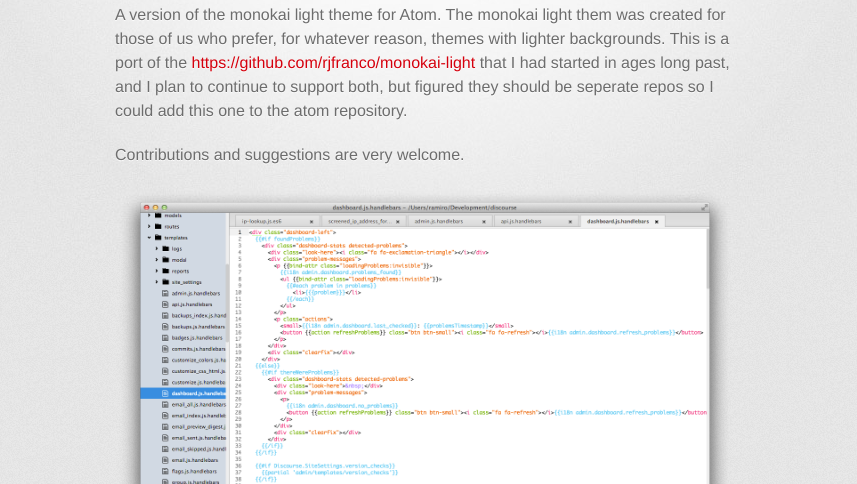
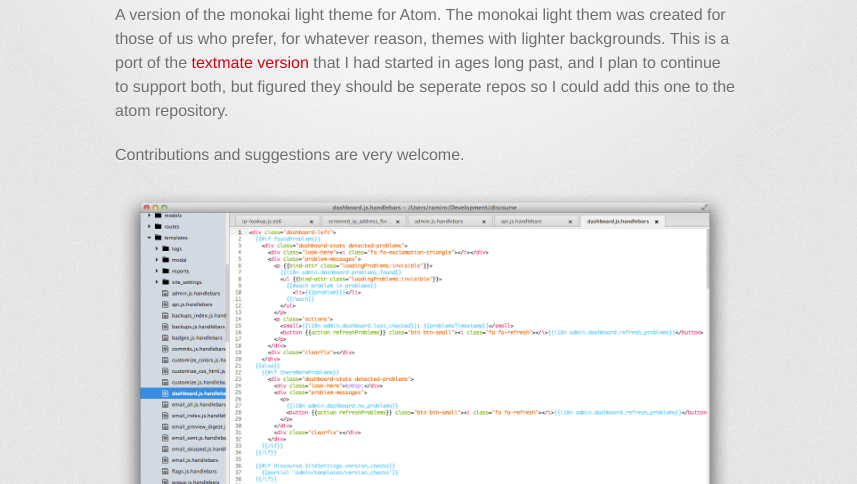
Before and after one commit to rjfranco/atom-monokai-light, a plain HTML site: page index.html in a window 1280 px wide. Shown: the part 316-800 px from the top of the page, without its empty margins (215-1072 px from the left). Drawn offline with Linux system fonts and the light colour scheme; a web font is replaced by a local one.

Commit message:
correcting link

```diff
--- a/index.html
+++ b/index.html
@@ -34,7 +34,7 @@
           <h1>
 <a name="monokai-light-theme" class="anchor" href="#monokai-light-theme"><span class="octicon octicon-link"></span></a>Monokai Light Theme</h1>
 
-<p>A version of the monokai light theme for Atom. The monokai light them was created for those of us who prefer, for whatever reason, themes with lighter backgrounds. This is a port of the <a href="textmate%20version">https://github.com/rjfranco/monokai-light</a> that I had started in ages long past, and I plan to continue to support both, but figured they should be seperate repos so I could add this one to the atom repository.</p>
+<p>A version of the monokai light theme for Atom. The monokai light them was created for those of us who prefer, for whatever reason, themes with lighter backgrounds. This is a port of the <a href="https://github.com/rjfranco/monokai-light">textmate version</a> that I had started in ages long past, and I plan to continue to support both, but figured they should be seperate repos so I could add this one to the atom repository.</p>
 
 <p>Contributions and suggestions are very welcome.</p>
 
```
